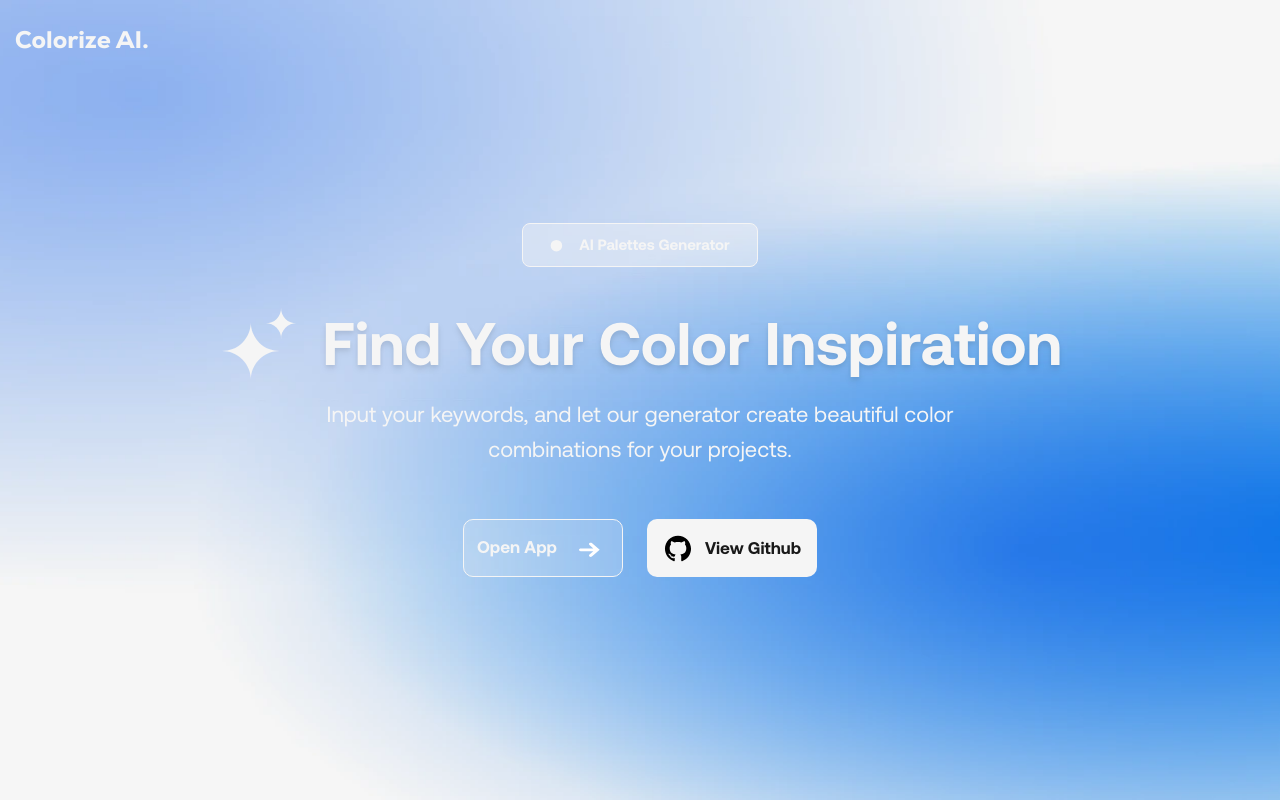
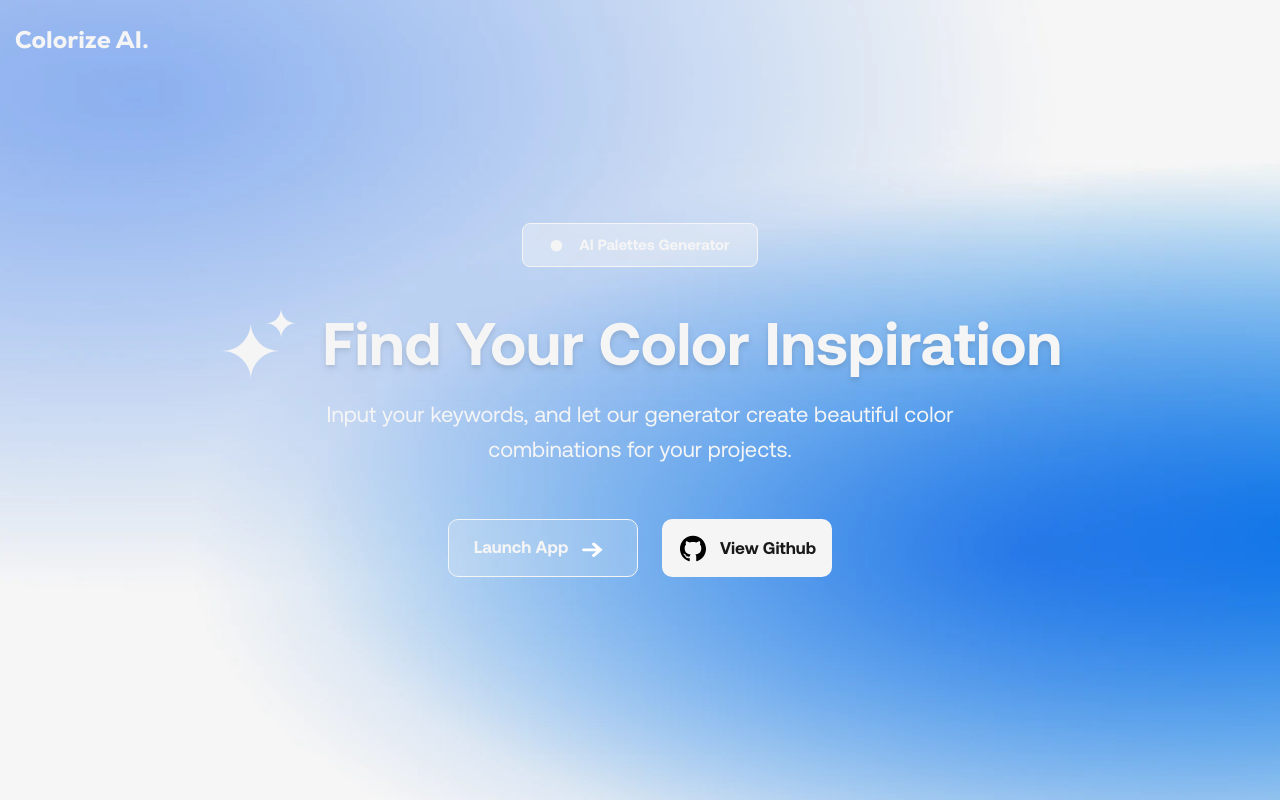
Before and after one commit to dimasrisky/ai-palette-generator, a React (Vite) app: page / in a window 1280 px wide. Built offline with nearby package versions, Linux system fonts and the light colour scheme; what fluid-tailwind would draw is missing.

Commit message:
change from Open App to Launch App in Homepage

```diff
--- a/src/pages/Home.jsx
+++ b/src/pages/Home.jsx
@@ -22,9 +22,9 @@ export default function Home() {
                     <h4 className='mt-[8px] font-aeonik-regular font-normal text-[22px] leading-[35px] text-primary-white max-w-[656.9px] text-center'>Input your keywords, and let our generator create beautiful color combinations for your projects.</h4>
                     <div className='flex items-center gap-[24px] mt-[52px]'>
                         <Link to={'/form'}>
-                            <div className='bg-primary-white bg-opacity-20 border-[0.9px] border-primary-white flex justify-center items-center w-[160px] h-[58px] rounded-[10px]'>
-                                <div className='flex items-center gap-[12px] text-primary-white'>
-                                    <h4 className='text-[17px] font-aeonik-bold'>Open App</h4>
+                            <div className='bg-primary-white bg-opacity-20 border-[0.9px] border-primary-white flex justify-center items-center w-[190px] h-[58px] rounded-[10px]'>
+                                <div className='flex items-center gap-[4px] text-primary-white'>
+                                    <h4 className='text-[17px] font-aeonik-bold'>Launch App</h4>
                                     <Arrow style='w-[40px]' />
                                 </div>
                             </div>
```
